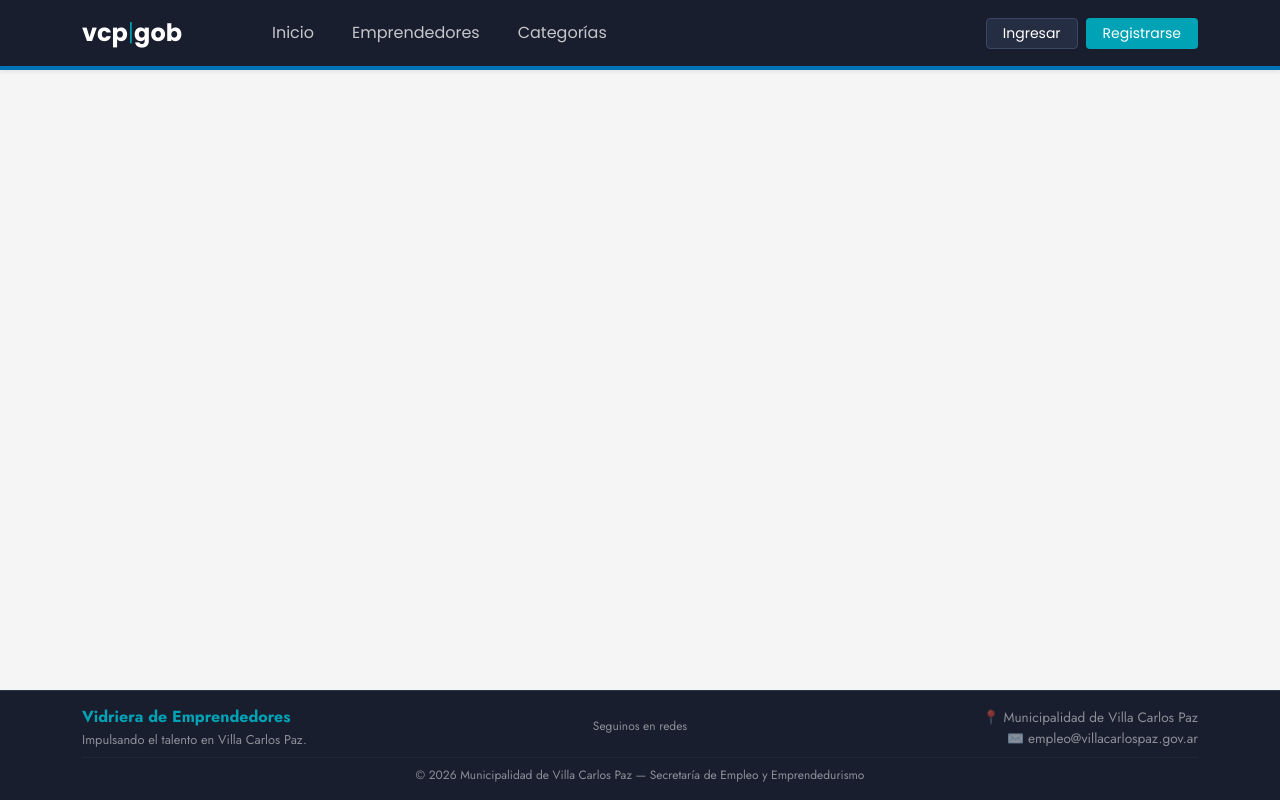
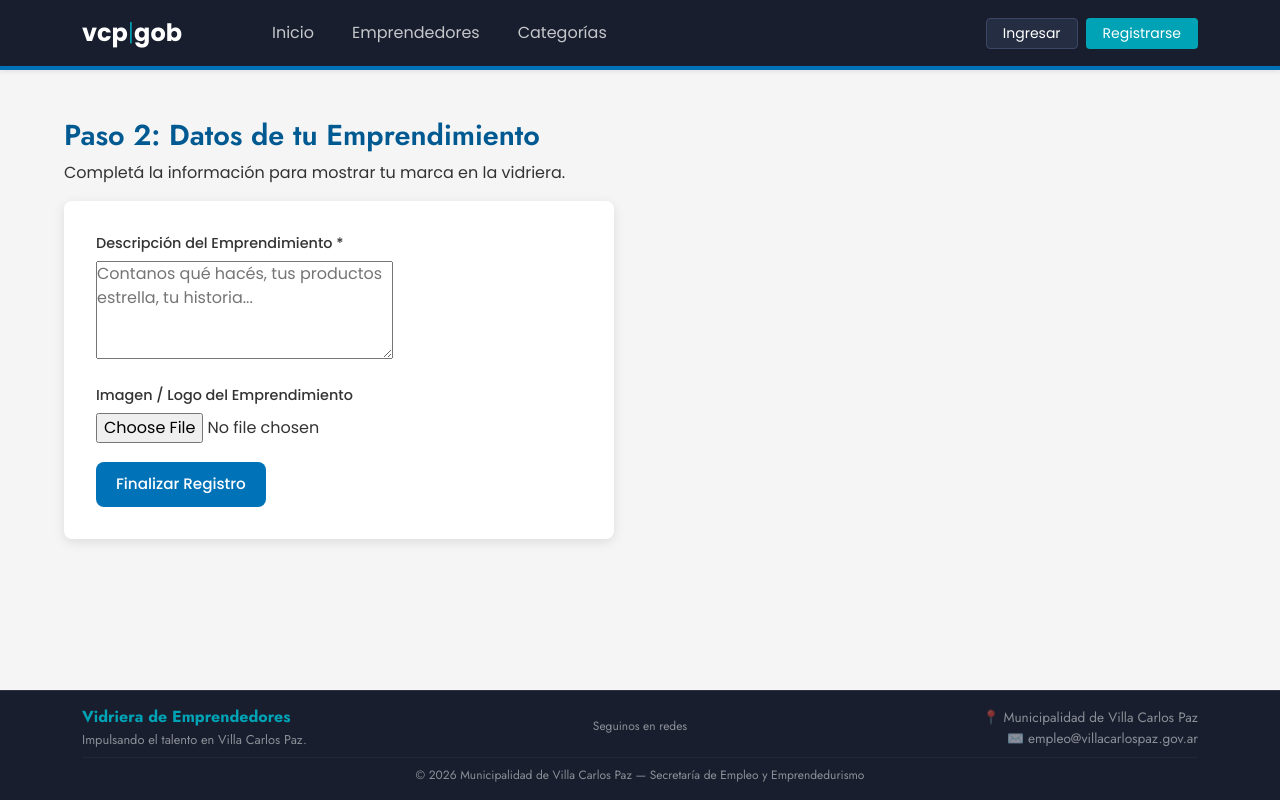
Before and after one commit to gustavoloyola287/vidrieraemprendedoresindependiente, a React (Vite) app in the folder frontend/: page /formulario-emprendedor in a window 1280 px wide. Built offline with nearby package versions, Linux system fonts and the light colour scheme.

Commit message:
vistas/creadas

```diff
--- a/frontend/src/App.tsx
+++ b/frontend/src/App.tsx
@@ -11,6 +11,7 @@ import { CategoriasPage } from "./Page/CategoriasPage";
 import { EmprendedoresPage } from "./Page/EmprendedoresPage";
 import { RecuperarPassword } from "./Page/RecuperarPassword";
 import { RestablecerPassword } from "./Page/RestablecerPassword";
+import { FormularioEmprendedor } from "./Page/FormularioEmprendedor";
 function App() {
     return (
         <AuthProvider>
@@ -40,6 +41,7 @@ function App() {
                             }
                         />
                         <Route path="/recuperar-password" element={<RecuperarPassword />} />
+                        <Route path="/formulario-emprendedor" element={<FormularioEmprendedor />} />
                     </Routes>
                 </main>
 
--- a/frontend/src/page/FormularioEmprendedor.tsx
+++ b/frontend/src/page/FormularioEmprendedor.tsx
@@ -0,0 +1,123 @@
+import React, { useState } from 'react';
+import { useNavigate } from 'react-router-dom';
+
+// 1. Interfaz para las Props del componente
+interface FormularioEmprendedorProps {
+    onSubmitSuccess?: () => void;
+    }
+
+    // 2. Interfaz para la estructura del estado del formulario
+    interface FormDataState {
+    descripcion: string;
+    imagen: File | null;
+    }
+
+    export const FormularioEmprendedor: React.FC<FormularioEmprendedorProps> = ({ onSubmitSuccess }) => {
+    const navigate = useNavigate();
+
+    // Estados tipados explícitamente para evitar tipos 'any' o 'never'
+    const [formData, setFormData] = useState<FormDataState>({
+        descripcion: '',
+        imagen: null,
+    });
+
+    const [preview, setPreview] = useState<string | null>(null);
+    const [loading, setLoading] = useState<boolean>(false);
+    const [error, setError] = useState<string | null>(null);
+
+    // Manejar cambios en la descripción
+    const handleChange = (e: React.ChangeEvent<HTMLTextAreaElement>) => {
+        const { name, value } = e.target;
+        setFormData((prev) => ({ ...prev, [name]: value }));
+    };
+
+    // Manejar la carga de imagen y vista previa
+    const handleImageChange = (e: React.ChangeEvent<HTMLInputElement>) => {
+        const file = e.target.files?.[0] || null;
+        if (file) {
+        setFormData((prev) => ({ ...prev, imagen: file }));
+        setPreview(URL.createObjectURL(file));
+        }
+    };
+
+    const handleSubmit = async (e: React.FormEvent<HTMLFormElement>) => {
+        e.preventDefault();
+        setLoading(true);
+        setError(null);
+
+        // Validaciones básicas en cliente
+        if (!formData.descripcion.trim()) {
+        setError('La descripción del emprendimiento es obligatoria.');
+        setLoading(false);
+        return;
+        }
+
+        try {
+        // Preparar FormData para envío con archivo (multipart/form-data)
+        const dataToSend = new FormData();
+        dataToSend.append('descripcion', formData.descripcion);
+        if (formData.imagen) {
+            dataToSend.append('imagen', formData.imagen);
+        }
+
+        // TODO: Conectar con tu endpoint/servicio del backend
+        // await registrarDetallesEmprendedor(dataToSend);
+
+        if (onSubmitSuccess) {
+            onSubmitSuccess();
+        } else {
+            navigate('/login');
+        }
+        } catch (err: any) {
+        setError(err.response?.data?.message || 'Error al guardar los datos del emprendimiento.');
+        } finally {
+        setLoading(false);
+        }
+    };
+
+    return (
+        <div className="emprendedor-form-container">
+        <h2>Paso 2: Datos de tu Emprendimiento</h2>
+        <p>Completá la información para mostrar tu marca en la vidriera.</p>
+
+        <form onSubmit={handleSubmit} className="emprendedor-form">
+            {/* Campo Descripción */}
+            <div className="form-group">
+            <label htmlFor="descripcion">Descripción del Emprendimiento *</label>
+            <textarea
+                id="descripcion"
+                name="descripcion"
+                rows={4}
+                placeholder="Contanos qué hacés, tus productos estrella, tu historia..."
+                value={formData.descripcion}
+                onChange={handleChange}
+                required
+            />
+            </div>
+
+            {/* Campo Carga de Imagen */}
+            <div className="form-group">
+            <label htmlFor="imagen">Imagen / Logo del Emprendimiento</label>
+            <input
+                type="file"
+                id="imagen"
+                name="imagen"
+                accept="image/*"
+                onChange={handleImageChange}
+            />
+            {preview && (
+                <div className="image-preview">
+                <img src={preview} alt="Vista previa" />
+                </div>
+            )}
+            </div>
+
+            {error && <p className="error-message">{error}</p>}
+
+            <button type="submit" className="btn-primary" disabled={loading}>
+            {loading ? 'Guardando...' : 'Finalizar Registro'}
+            </button>
+        </form>
+        </div>
+    );
+};
```
